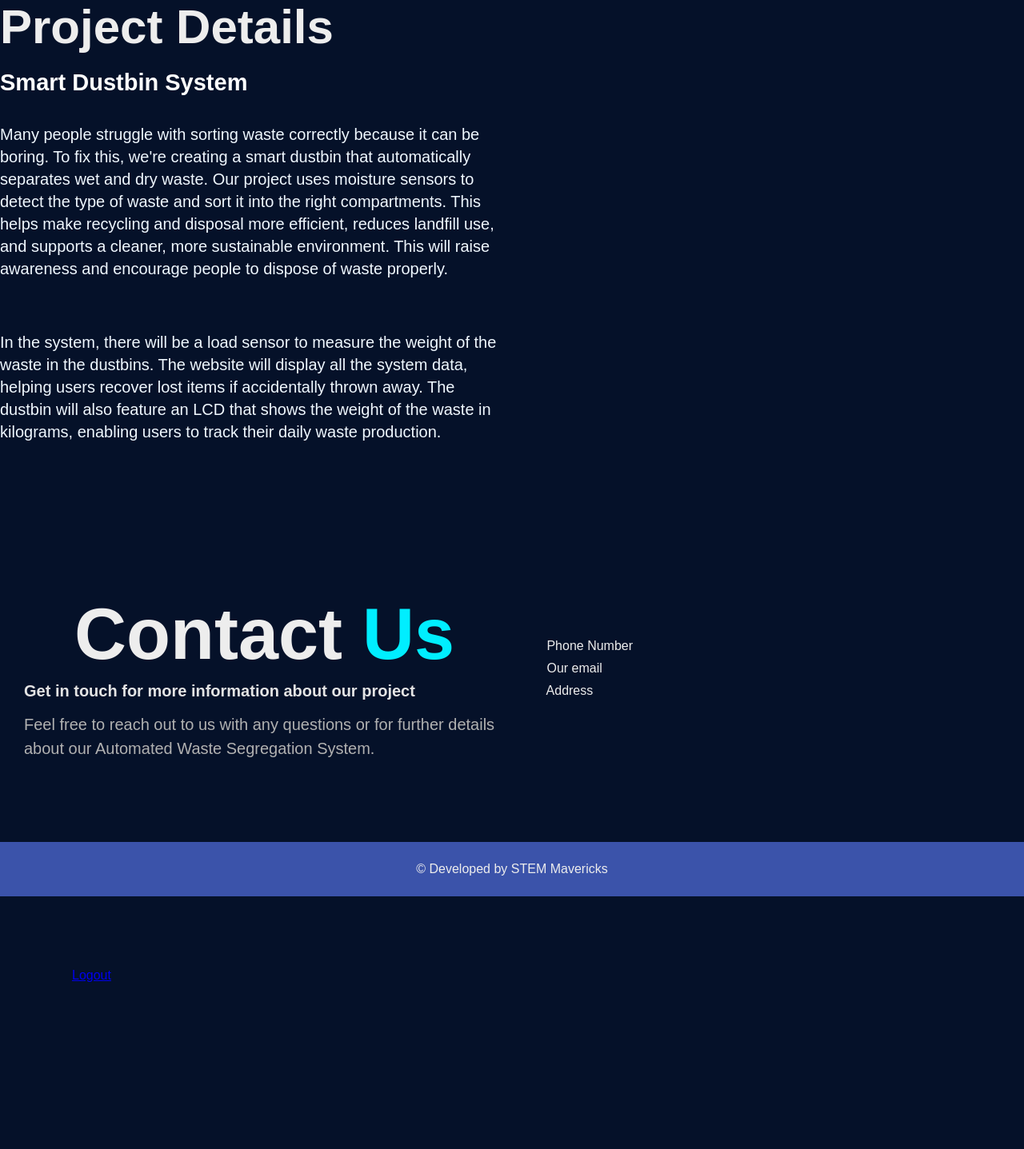
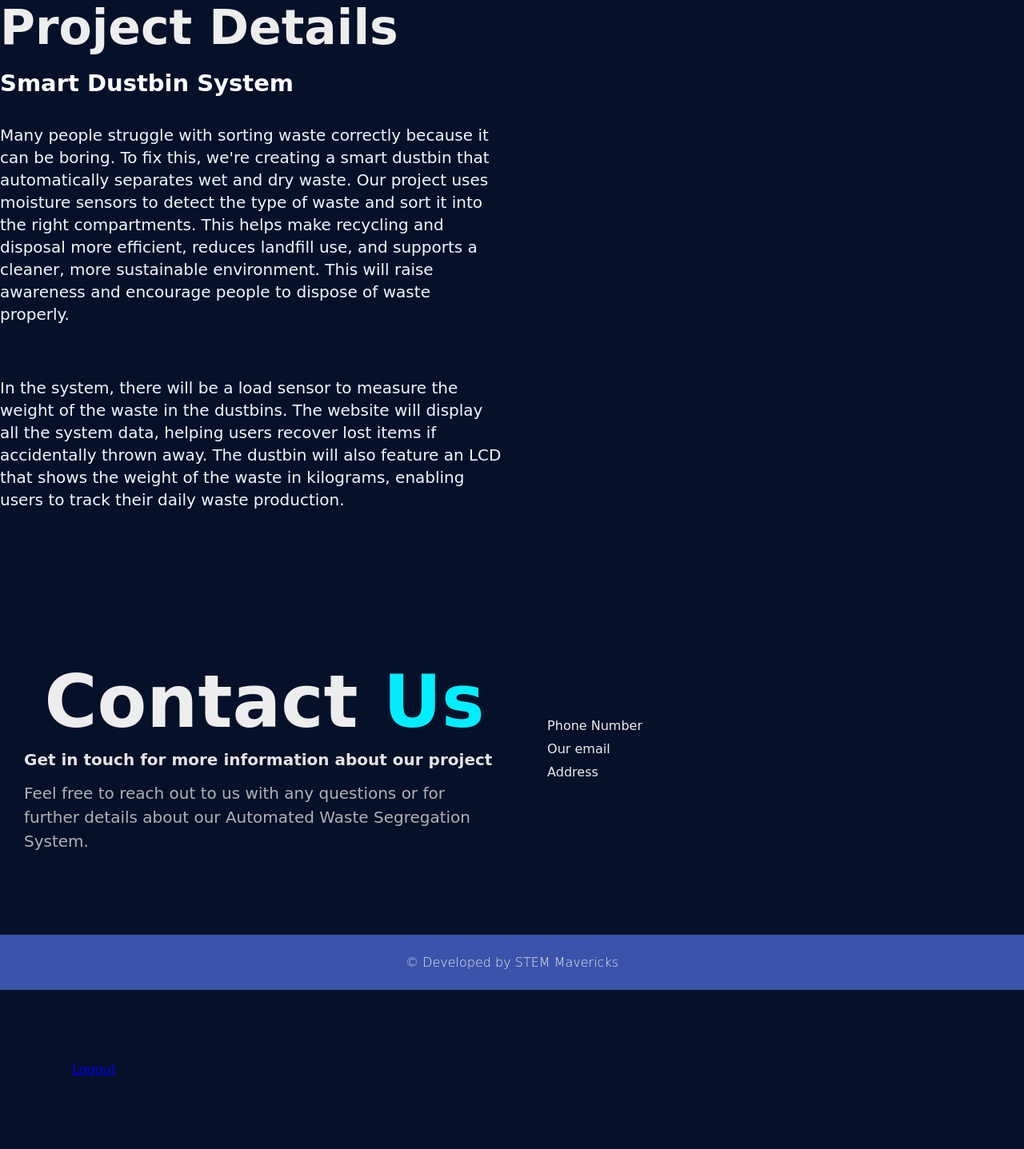
Before and after one commit to STEM-Mavericks/WasteX, a Flask app: page / in a window 1280 px wide. Shown: the part 887-2324 px from the top of the page at 80% size. Before the commit the page ends 2115 px from the top, so only its background shows below. Run offline with Flask 3, Linux system fonts and the light colour scheme; the visitor is signed in with stand-in values (Sample User, id 1); some web fonts are replaced.

Commit message:
Updated main.css

```diff
--- a/Codes/static/main.css
+++ b/Codes/static/main.css
@@ -5,7 +5,7 @@
     padding: 0px;
     box-sizing: border-box;
     scroll-behavior: smooth;
-    font-family: 'Playwrite', sans-serif;
+    font-family: "Permanent Marker", cursive;
 }
 body{
     color: #ededed;
```
